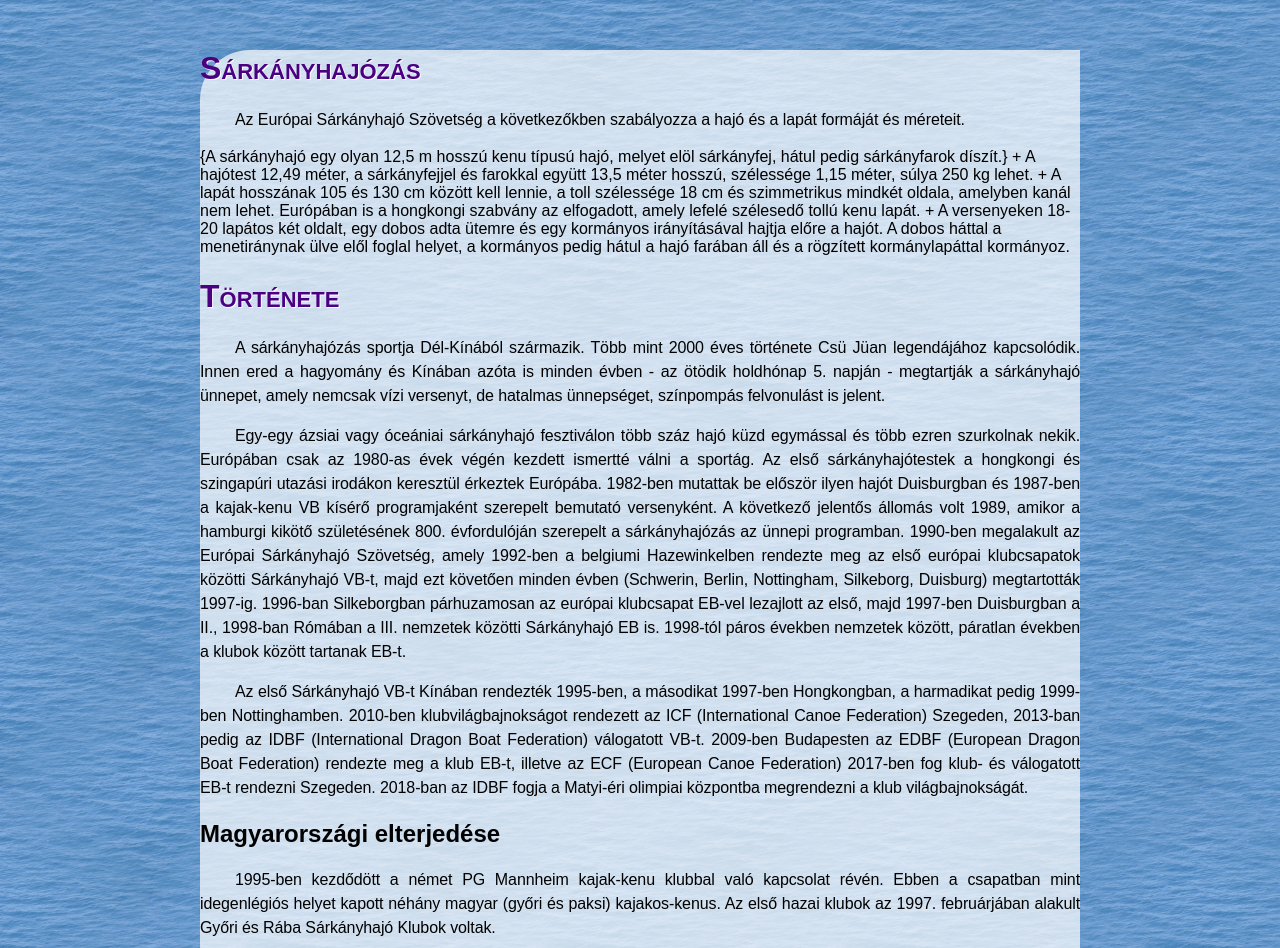
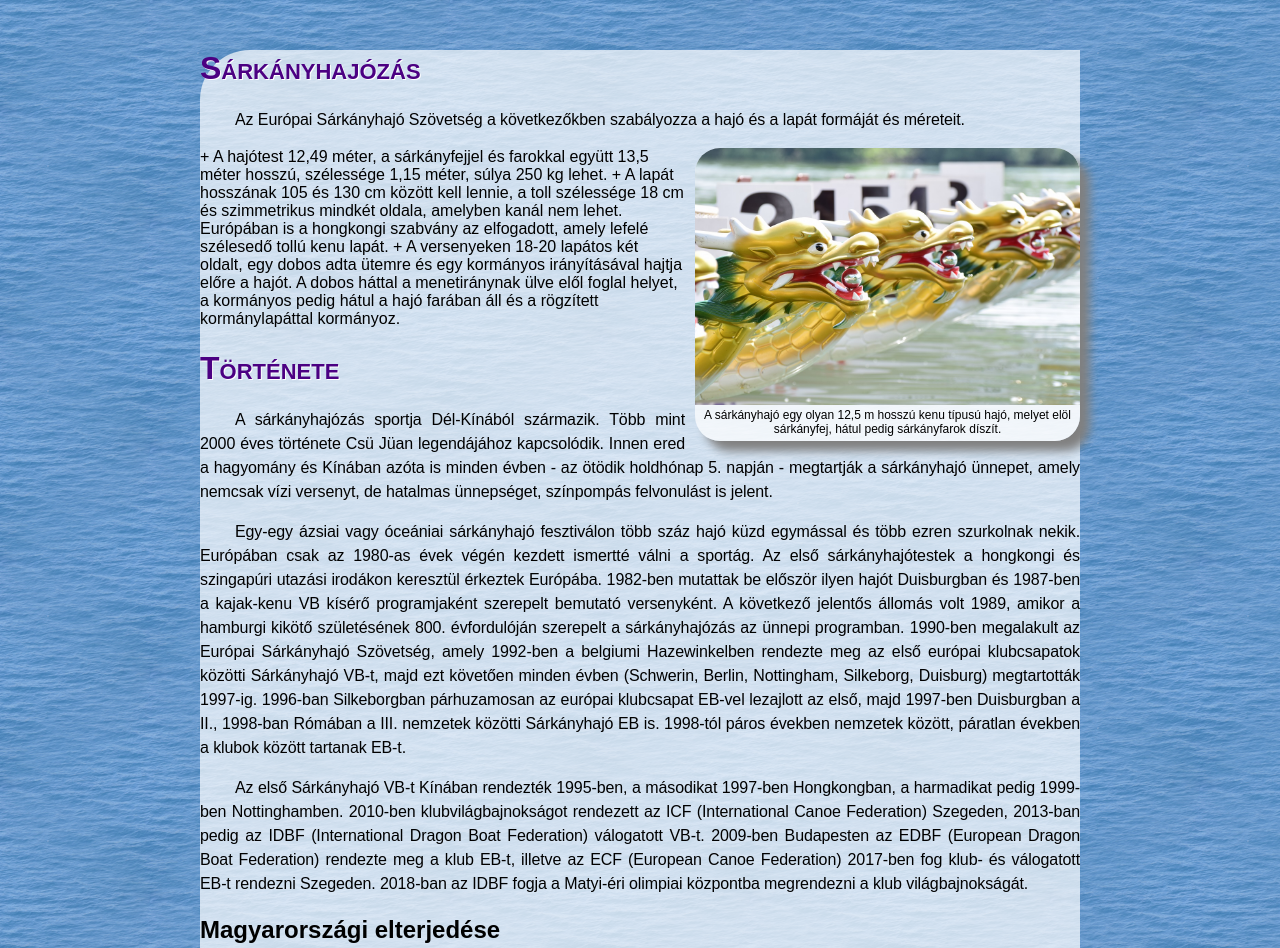
Before and after one commit to kovacs-kacsozs/2024-11-05-Sarkanyhajo, a plain HTML site: page index.html in a window 1280 px wide. Shown: the top 948 px of the page. Drawn offline with Linux system fonts and the light colour scheme.

Commit message:
7.feladat

```diff
--- a/index.html
+++ b/index.html
@@ -10,8 +10,10 @@
     <div id="leiras">
         <h1>Sárkányhajózás</h1>
        <p>Az Európai Sárkányhajó Szövetség a következőkben szabályozza a hajó és a lapát formáját és méreteit.</p>
-
-        {A sárkányhajó egy olyan 12,5 m hosszú kenu típusú hajó, melyet elöl sárkányfej, hátul pedig sárkányfarok díszít.}
+        <div class="kepkeret">
+            <img src="hajoorr.jpg" alt="Sárkány fej a hajón" title="Sárkány fej a hajón">
+            A sárkányhajó egy olyan 12,5 m hosszú kenu típusú hajó, melyet elöl sárkányfej, hátul pedig sárkányfarok díszít.
+        </div>
 
         + A hajótest 12,49 méter, a sárkányfejjel és farokkal együtt 13,5 méter hosszú, szélessége 1,15 méter, súlya 250 kg lehet.
         + A lapát hosszának 105 és 130 cm között kell lennie, a toll szélessége 18 cm és szimmetrikus mindkét oldala, amelyben kanál nem lehet. Európában is a hongkongi szabvány az elfogadott, amely lefelé szélesedő tollú kenu lapát.
```
